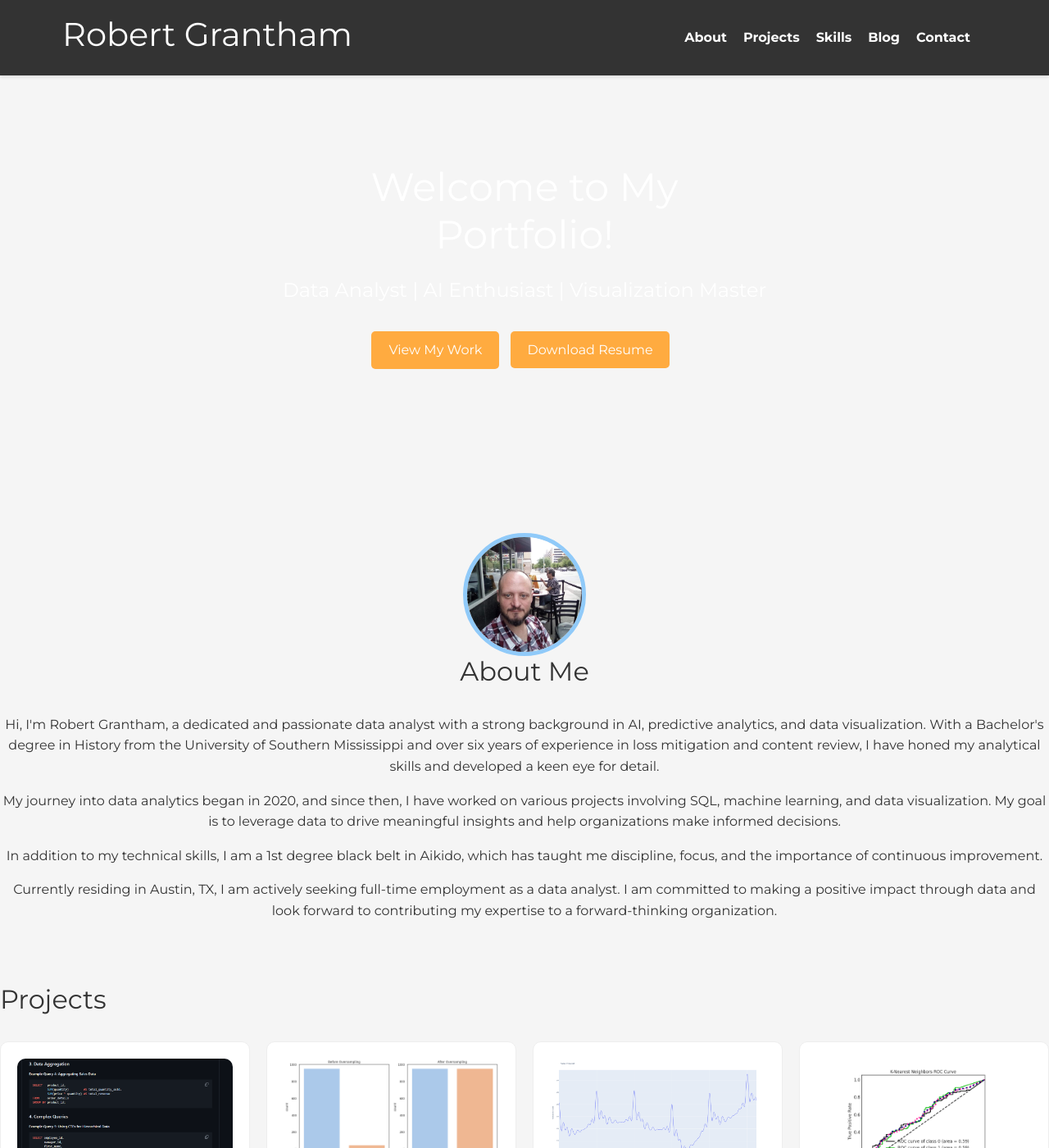
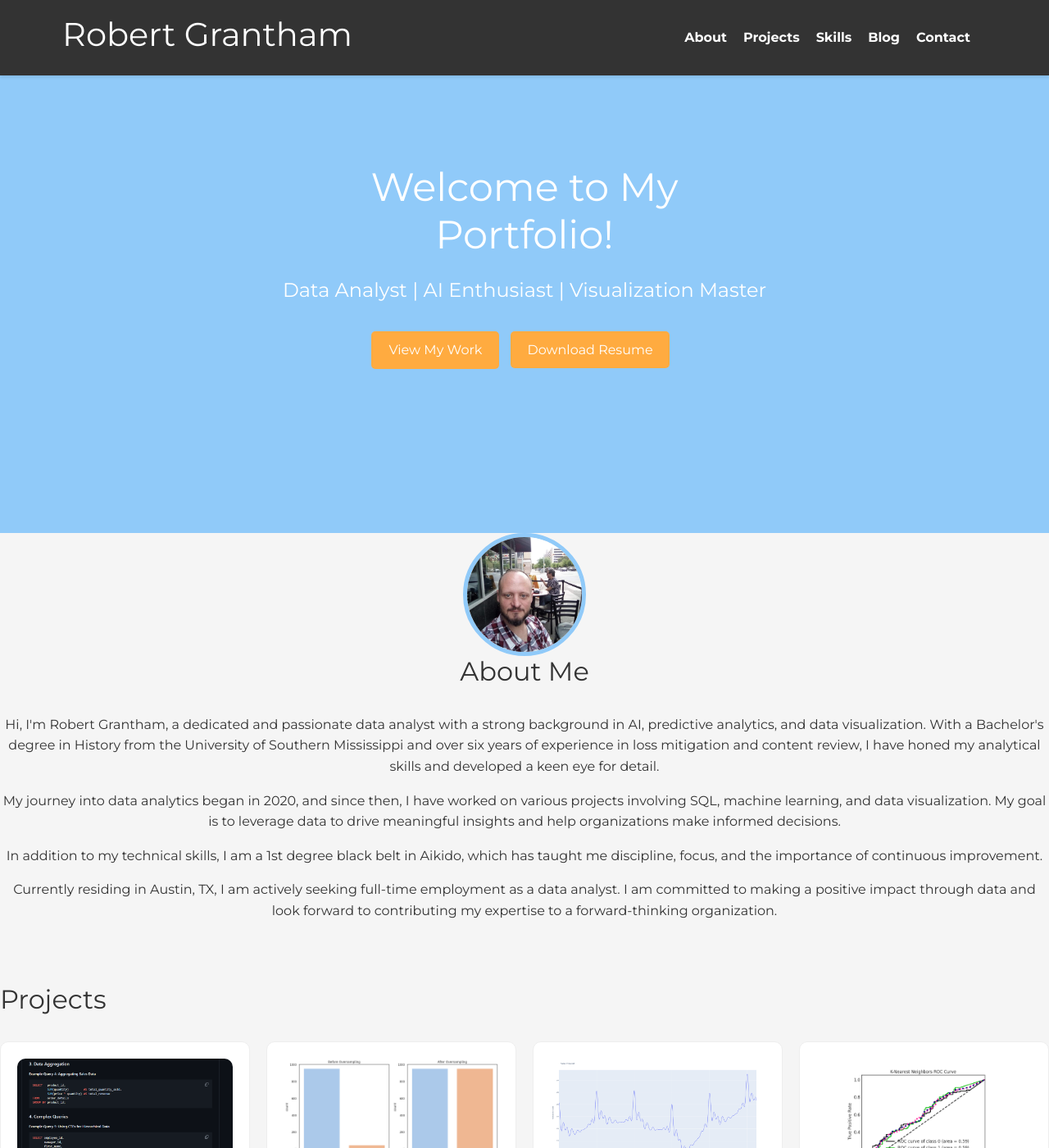
Before and after one commit to rgrantham82/rgrantham82.github.io, a Jekyll site: the page built from index.html, in a window 1280 px wide and 1400 px high. Shown: the whole window at 82% size. Built offline with Jekyll 4.4.1, drawn with Linux system fonts in a browser that asks for light colours; nearby versions of some CDN libraries.

Commit message:
Update styles.css

```diff
--- a/assets/css/styles.css
+++ b/assets/css/styles.css
@@ -163,6 +163,7 @@ footer {
 /* Hero section */
 
 .hero {
+    background-color: var(--primary-color);
     color: #fff;
     padding: 200px 0;
     text-align: center;
```
